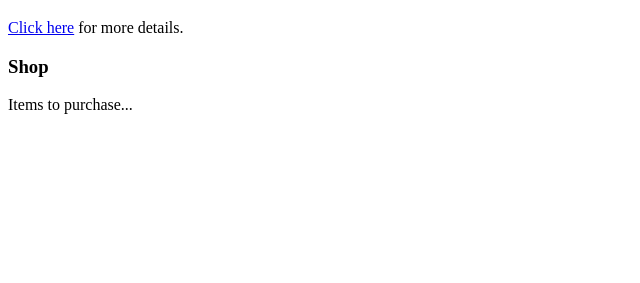
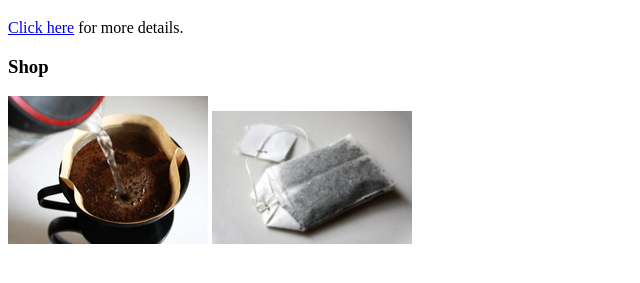
Before and after one commit to ThirstyHead/badstore, a plain HTML site: page index.html in a window 1280 px wide. Shown: the part 61-344 px from the top of the page, without its empty margins (0-640 px from the left). Drawn offline with Linux system fonts and the light colour scheme.

Commit message:
added images, including a sneaky-big one

```diff
--- a/index.html
+++ b/index.html
@@ -6,6 +6,12 @@
     <meta name="author" content="Scott Davis <scott@thirstyhead.com>">
     <meta name="description" content="">
     <meta name="keywords" content="">
+
+    <style>
+      .sneaky-big{
+        width:200px;
+      }
+    </style>
   </head>
 
   <body>
@@ -15,7 +21,9 @@
     <a href="about/">Click here<a> for more details.
 
     <h3>Shop</h3>
+    <img src="img/coffee.jpg">
+    <img src="img/tea-large.jpg" alt="tea.jpg" class="sneaky-big">
 
-    Items to purchase...
+
   </body>
 </html>
```
Also changed, not shown: img/coffee.jpg (added), img/tea-large.jpg (added), img/tea.jpg (added).
